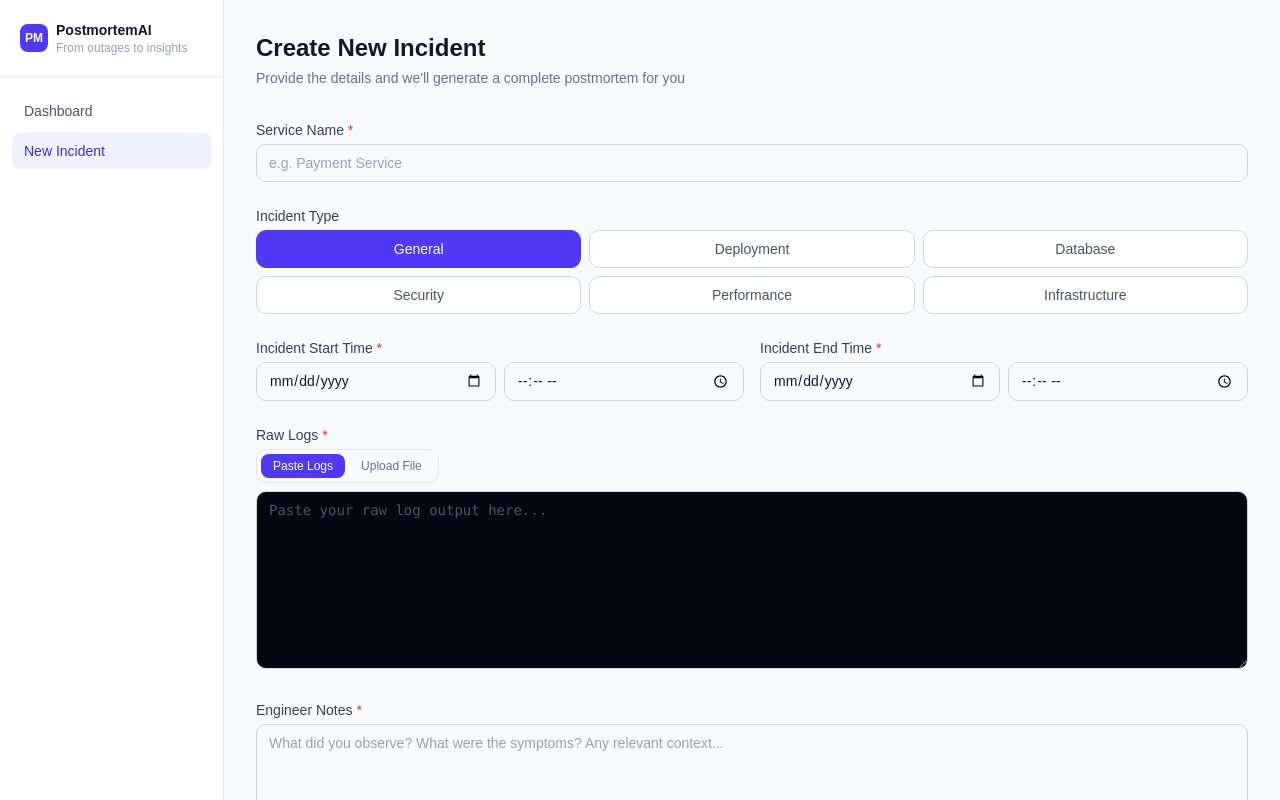
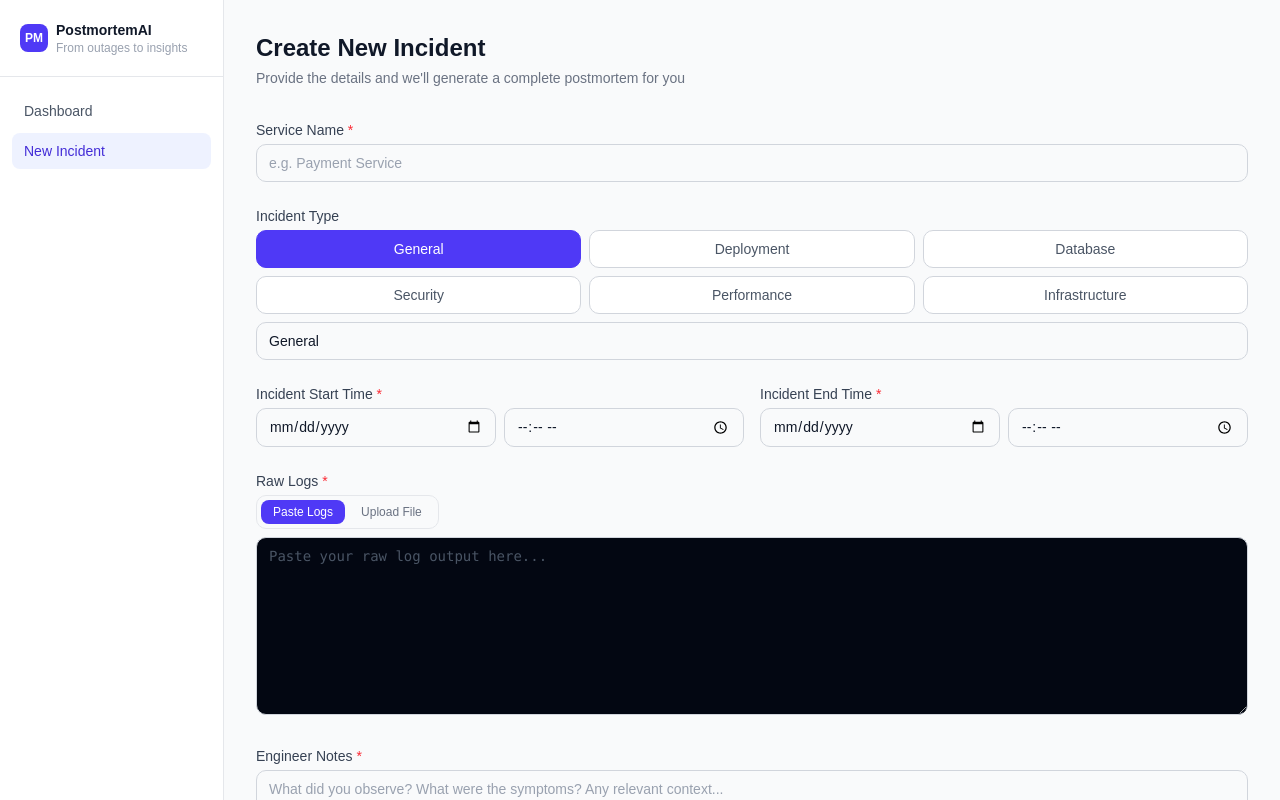
Before and after one commit to Abhinav5665/postmortem-generator, a React (Vite) app in the folder client/: page /incidents/new in a window 1280 px wide. Built offline with nearby package versions, Linux system fonts and the light colour scheme.

Commit message:
fixed the slack notification error , switched database to supabase for deployment

```diff
--- a/client/src/pages/NewIncident.tsx
+++ b/client/src/pages/NewIncident.tsx
@@ -138,12 +138,12 @@
           />
         </div>
 
-        {/* Template Type */}
+       {/* Template Type */}
 <div>
   <label className="block text-sm font-medium text-gray-700 mb-1">
     Incident Type
   </label>
-  <div className="grid grid-cols-3 gap-2">
+  <div className="grid grid-cols-3 gap-2 mb-2">
     {['General', 'Deployment', 'Database', 'Security', 'Performance', 'Infrastructure'].map(type => (
       <button
         key={type}
@@ -158,6 +158,13 @@
       </button>
     ))}
   </div>
+  <input
+    type="text"
+    value={form.templateType}
+    onChange={e => setForm(prev => ({ ...prev, templateType: e.target.value }))}
+    placeholder="Or type a custom incident type..."
+    className="w-full border border-gray-300 rounded-lg px-3 py-2 text-sm text-gray-900 placeholder-gray-400 focus:outline-none focus:ring-2 focus:ring-indigo-500"
+  />
 </div>
 
        {/* Times */}
```
Also changed, not shown: 2 other files (tests, documents, lock files or other folders).
